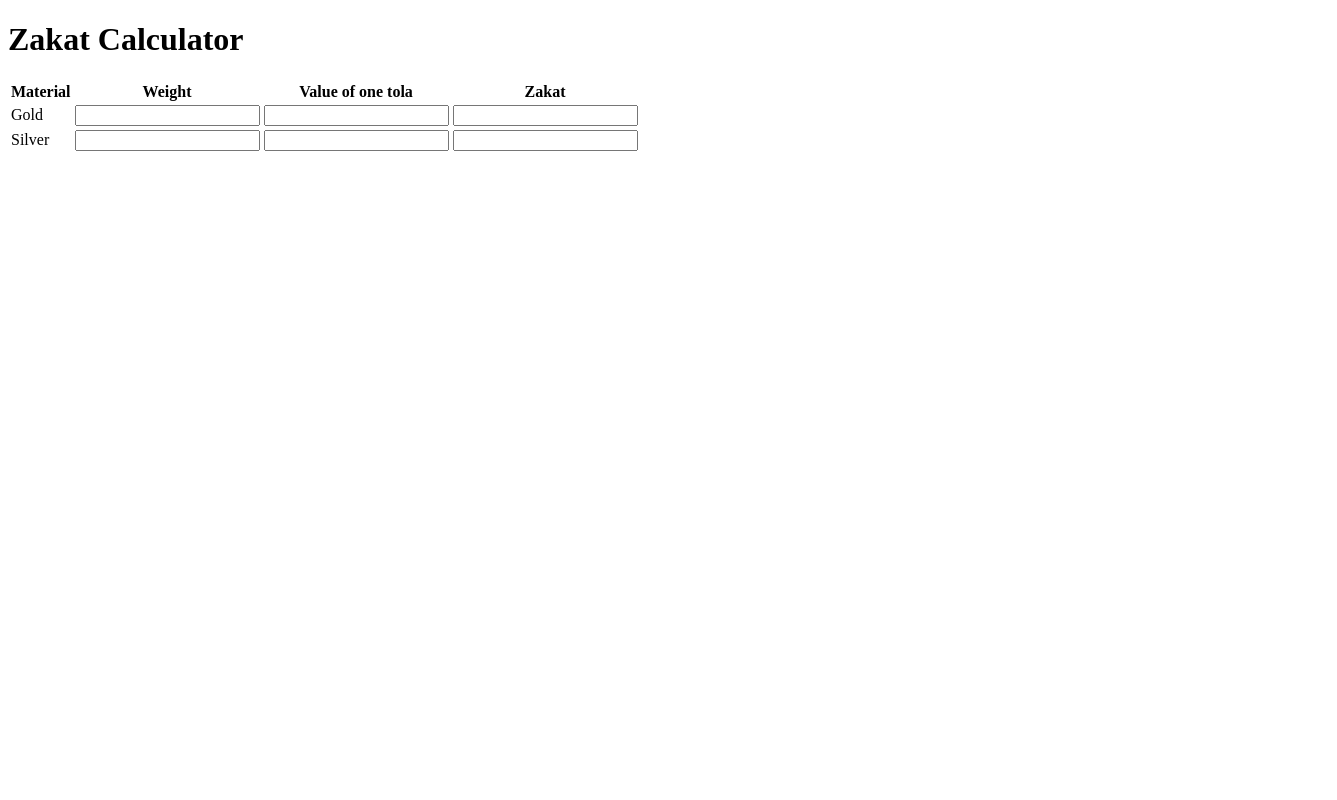
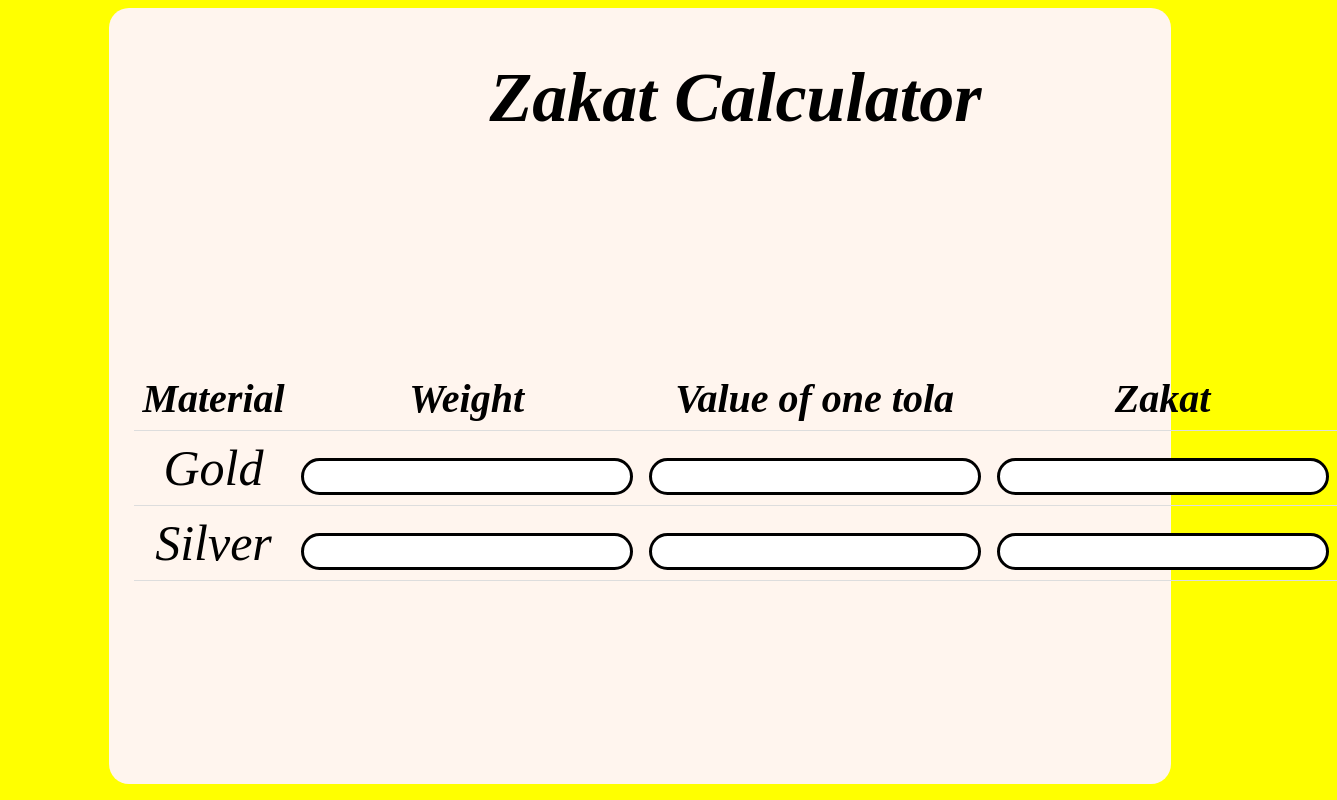
Before and after one commit to Hassanshoa/gold-and-selver-zakat, a plain HTML site: page index.html in a window 1280 px wide. Shown: the whole page, 1337 px wide, since content can reach past the window. Drawn offline with Linux system fonts and the light colour scheme.

Commit message:
Add files via upload
good

```diff
--- a/index.html
+++ b/index.html
@@ -8,7 +8,7 @@
 </head>
 <!-- <script src="Gold zakat.js"></script> -->
 <script src="ps gold.js"></script>
-<link rel="stylesheet" href="glos zakat.css">
+<link rel="stylesheet" href="gold zakat.css">
 <body>
 	<div>
     <h1>Zakat Calculator</h1>
```
